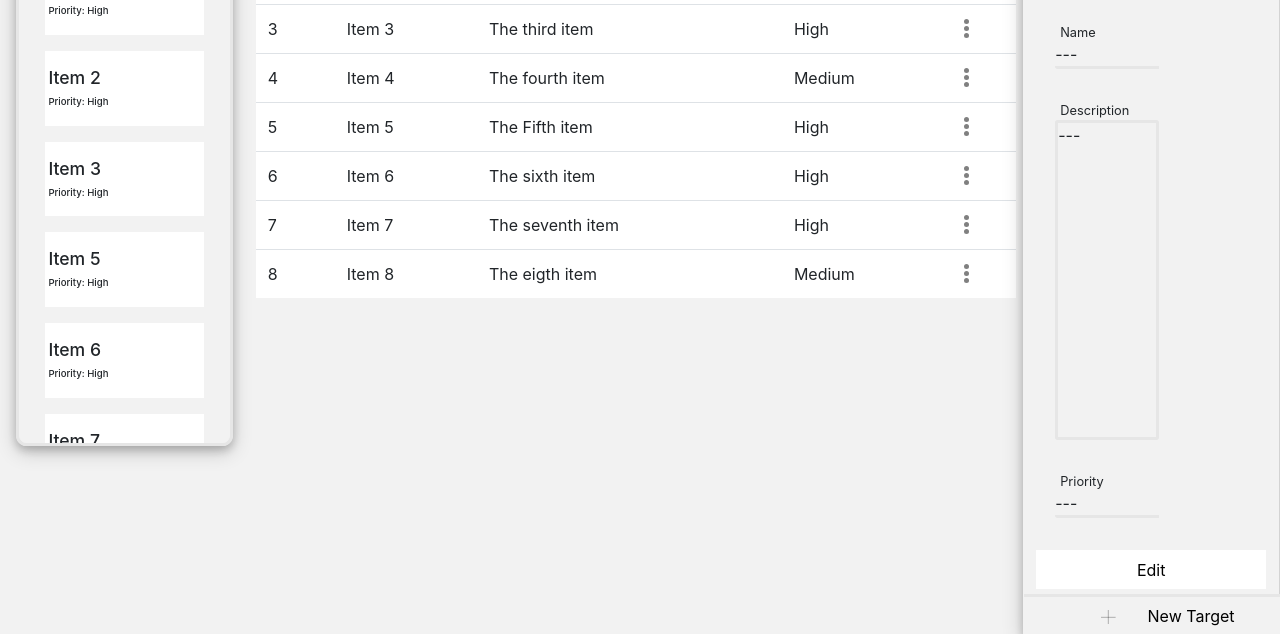
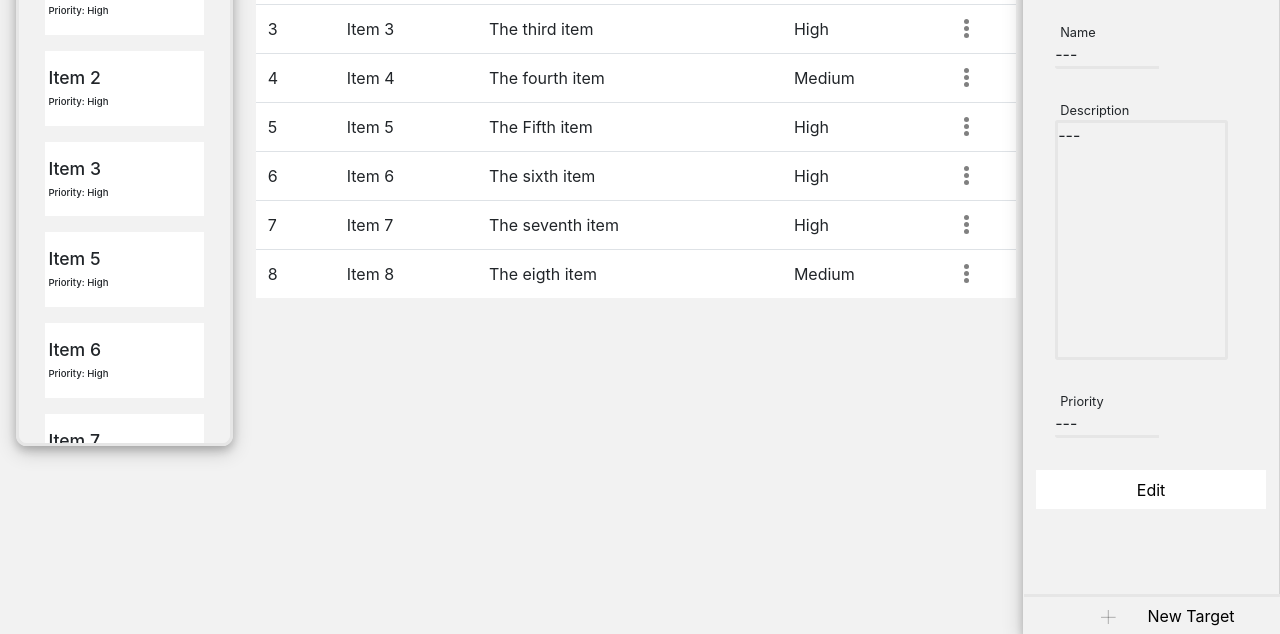
Before and after one commit to jallen20/TargetManagement, a React app in the folder TargetManagement/: page / in a window 1280 px wide. Shown: the part 166-800 px from the top of the page. Built offline with nearby package versions, Linux system fonts and the light colour scheme; a web font is replaced by a local one.

```diff
--- a/TargetManagement/components/TargetForm.jsx
+++ b/TargetManagement/components/TargetForm.jsx
@@ -20,11 +20,9 @@
             add: (e) => {
                 e.preventDefault();
                 let container = document.getElementById("new-target-container");
-                let list = new TargetList(this.state.controller.targets);
-                let _controller = new TargetController(list);
-                _controller.add(container.querySelector('#prop0').value, container.querySelector('#prop2').value, container.querySelector('#prop1').value);
-                this.setState({ controller: _controller });
-                this.highs.state.update.call(this.highs, _controller.targets);
+                this.state.controller.add(container.querySelector('#prop0').value, container.querySelector('#prop2').value, container.querySelector('#prop1').value);
+                this.setState({ controller: this.state.controller });
+                this.highs.state.update.call(this.highs, this.state.controller.targets);
             },
 
             edit: (e, id, target_) => {
--- a/TargetManagement/scss/_high-priority-view.scss
+++ b/TargetManagement/scss/_high-priority-view.scss
@@ -16,9 +16,11 @@
     border-radius: 8pt;
     box-shadow: 0 4px 8px 0 rgba(0, 0, 0, 0.2), 0 6px 20px 0 rgba(0, 0, 0, 0.19);
 
+
     h2 {
         font-size: 2em;
     }
+
 
     h3 {
         padding-top: 10%;
@@ -48,6 +50,7 @@
 }
 
 #priority-container {
+    transition: all .2s ease-in;
     h2 {
         margin: 5%;
     }
--- a/TargetManagement/scss/_search-bar.scss
+++ b/TargetManagement/scss/_search-bar.scss
@@ -5,4 +5,5 @@
     @extend %text-field;
     margin:5%;
     background: none !important;
+
 }
--- a/TargetManagement/scss/_target-form.scss
+++ b/TargetManagement/scss/_target-form.scss
@@ -29,7 +29,8 @@
      .description {
          padding: 0 auto;
          white-space: pre-wrap;
-         height: 20em;
+         height: 30vh;
+         width: 75%;
          overflow-y:auto;
          border-color: $color-selected-light;
          border-style: solid;
@@ -73,11 +74,13 @@
     }
 }
 
+
 .edit-button:hover {
     background: whitesmoke;
     color: $color-accent;
     bottom:0;
 }
+
 
 .add-button:hover {
     border:none !important;
@@ -89,8 +92,8 @@
 #text-inputs {
     grid-column: 3;
     background: $color-secondary-light;
-    width:20vw;
     box-shadow: 0 4px 8px 0 rgba(0, 0, 0, 0.2), 0 6px 20px 0 rgba(0, 0, 0, 0.19);
+    height: 100%;
 }
 
 #target-form-container {
```
Also changed, not shown: TargetManagement/css/main.css, TargetManagement/dist/app.bundle.js, TargetManagement/scss/_nav.scss (line endings or trailing spaces), 1 other file.
